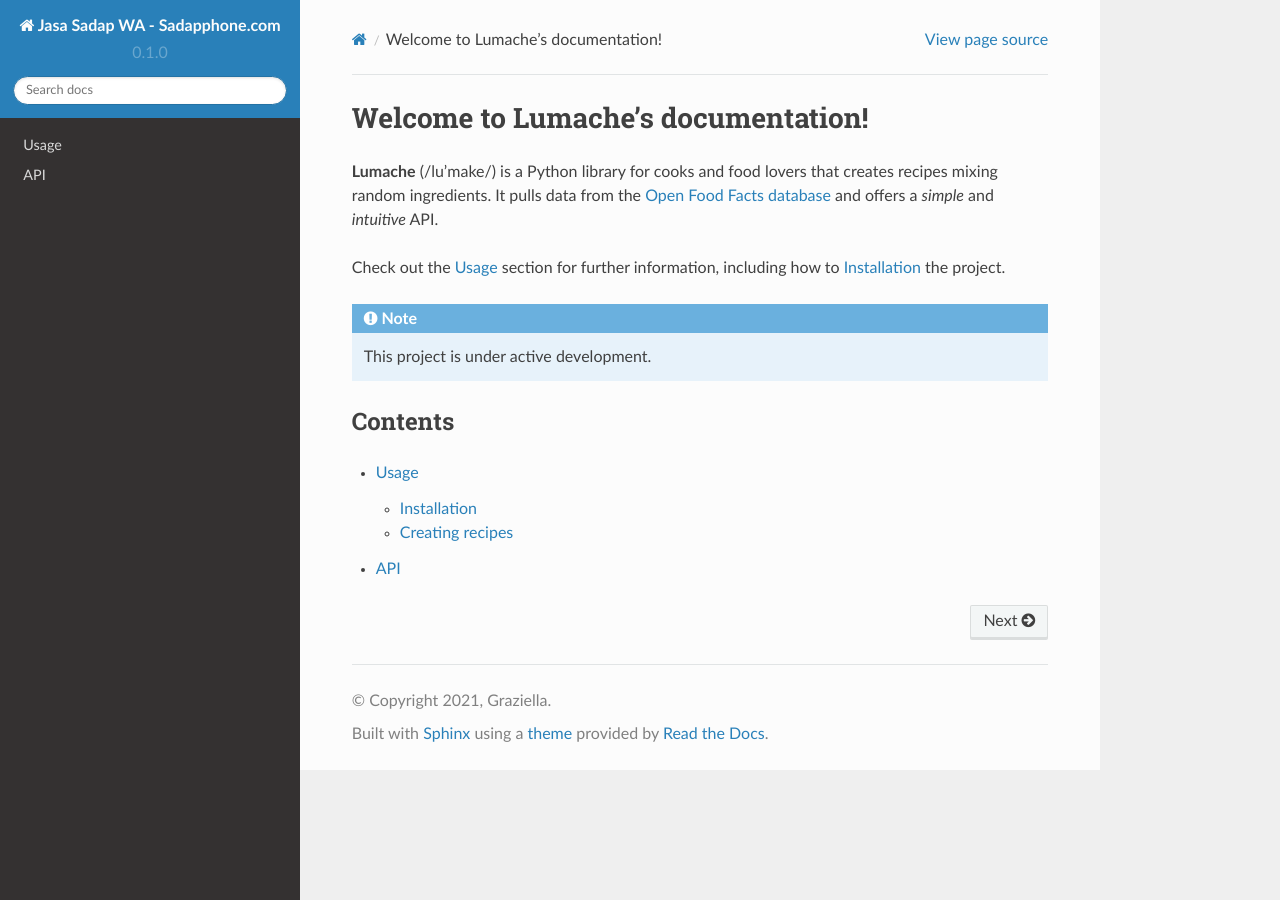
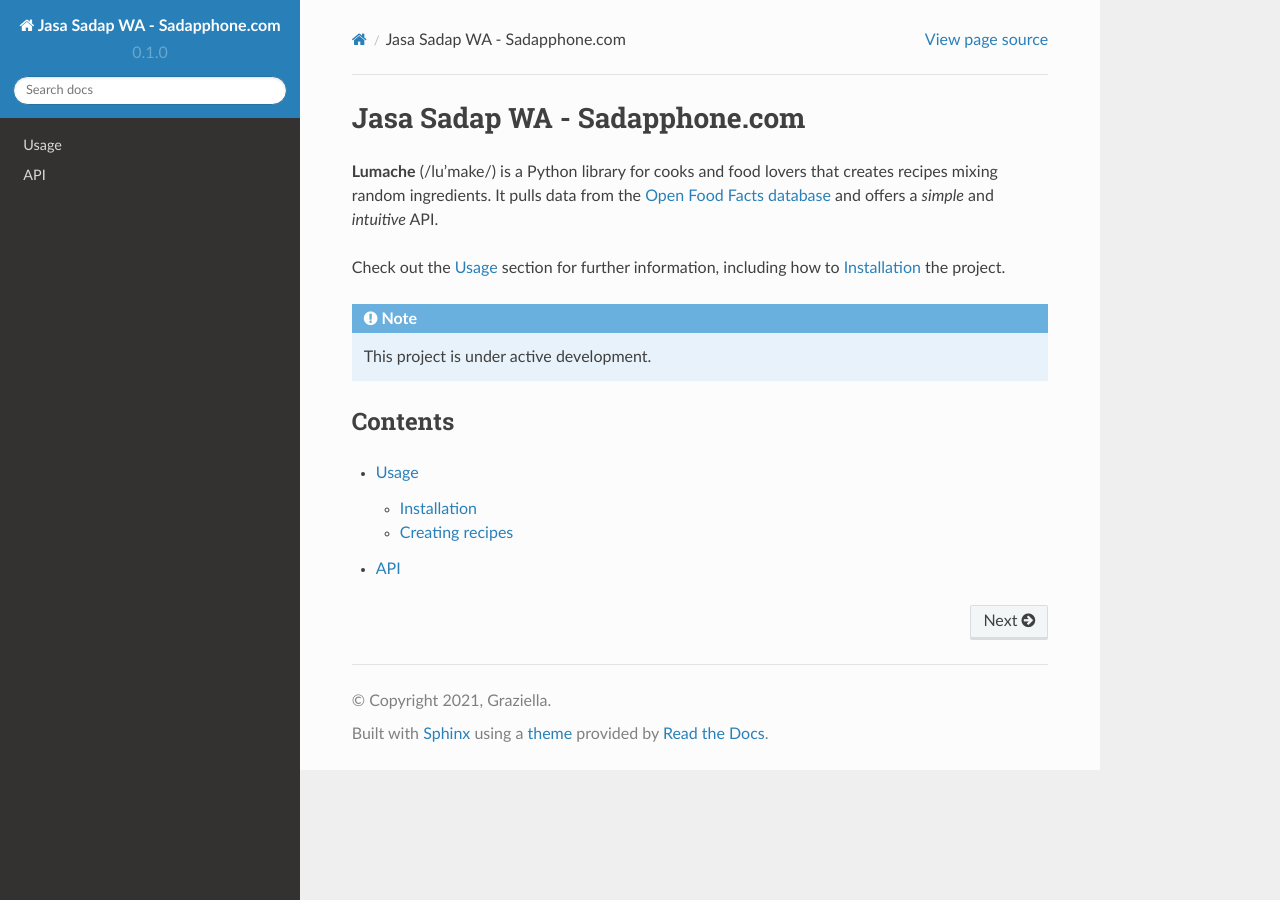
Before and after one commit to sadapphone/sadapphone, a Sphinx documentation site: the page built from docs/source/index.rst, in a window 1280 px wide. Built offline with Sphinx 7.4.7 and the Read the Docs theme 2.0.0, drawn with Linux system fonts in a browser that asks for light colours.

Commit message:
Update index.rst

```diff
--- a/docs/source/index.rst
+++ b/docs/source/index.rst
@@ -1,4 +1,4 @@
-Welcome to Lumache's documentation!
+Jasa Sadap WA - Sadapphone.com
 ===================================
 
 **Lumache** (/lu'make/) is a Python library for cooks and food lovers
```
